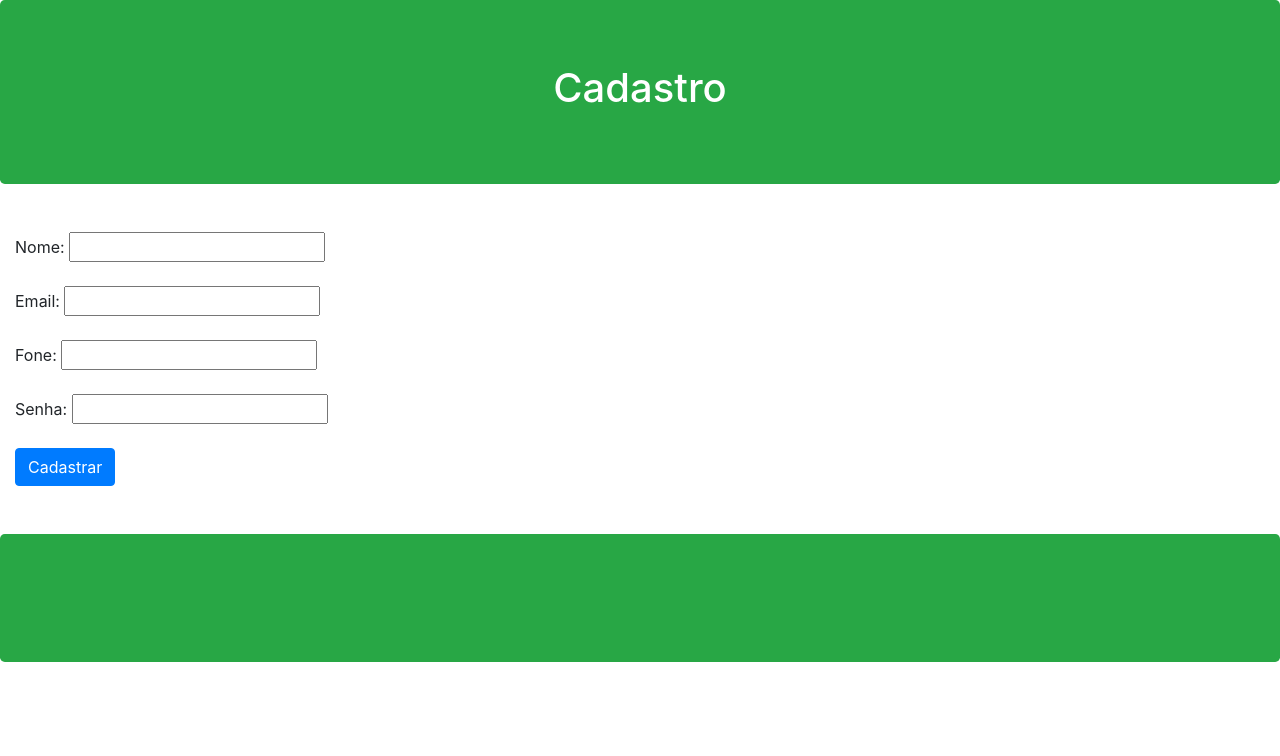
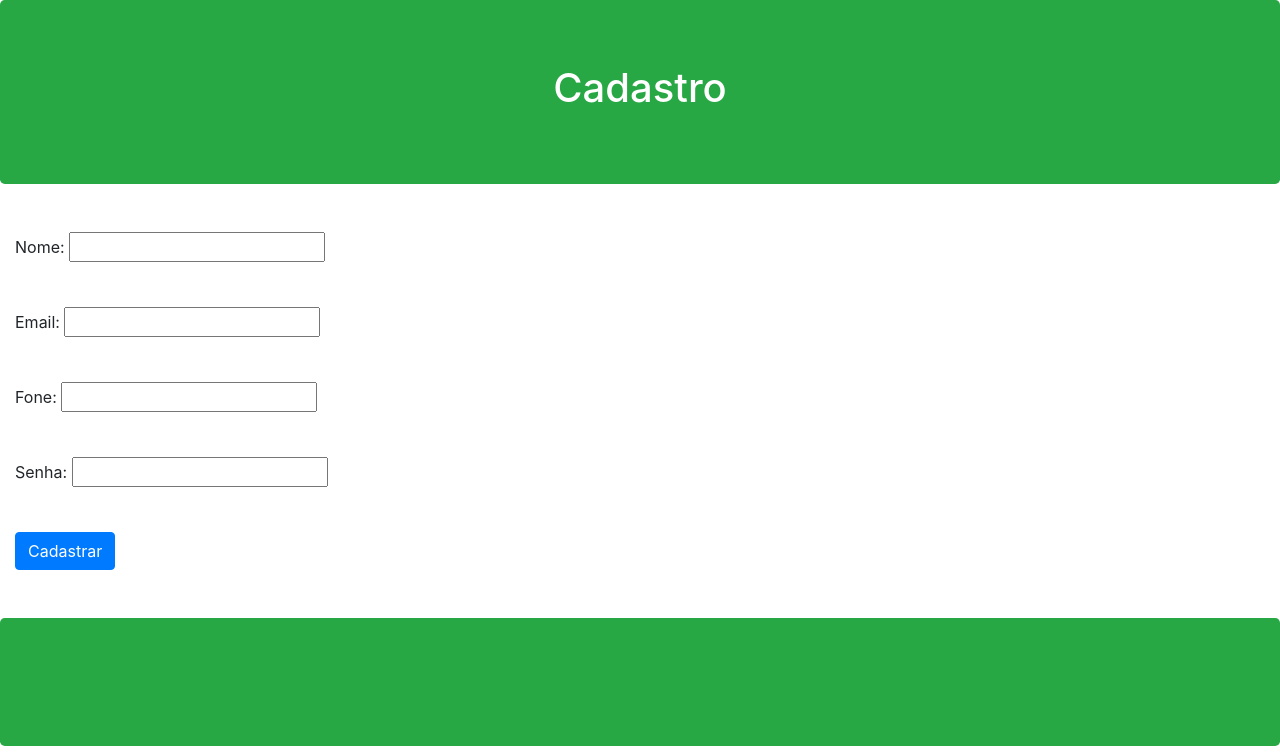
Before and after one commit to fabiogiacomel/bazar, a PHP site: page /cadastro/index.php in a window 1280 px wide. Shown: the top 756 px of the page. Run offline with PHP 8.4, Linux system fonts and the light colour scheme; data that the repository does not hold is empty; some libraries are stand-ins or nearby versions.

Commit message:
cadastro

```diff
--- a/cadastro/index.php
+++ b/cadastro/index.php
@@ -22,10 +22,22 @@
 
     </br></br>
     <form method="post" action="<?php echo $_SERVER['PHP_SELF']; ?>">
-    Nome:   <input type="text" name="fnome"> </br></br>
-    Email:  <input type="text" name="femail"></br></br>
-    Fone:   <input type="text" name="ffone"></br></br>
-    Senha:  <input type="text" name="senha"></br></br>
+      <div class="form-group">
+        <label for="lblNome">Nome: </label>
+        <input type="text" name="fnome"> </br></br>
+      </div>
+      <div class="form-group">
+        <label for="lblEmail">Email: </label>
+        <input type="email" name="femail"></br></br>
+      </div>
+      <div class="form-group">
+        <label for="lblFone">Fone: </label>
+        <input type="text" name="ffone"></br></br>
+      </div>
+      <div class="form-group">
+        <label for="lblSenha">Senha: </label>
+        <input type="password" name="senha"></br></br>
+      </div>
       <button type="submit" class="btn btn-primary">Cadastrar</button>
     </form>
     </br></br>
@@ -57,7 +69,6 @@
     } else {
       //echo $email;
       $execSQL = TRUE;
-
     }
   }
 
@@ -70,7 +81,6 @@
     } else {
       //echo $fone;
       $execSQL = TRUE;
-
     }
   }
 
@@ -83,7 +93,6 @@
     } else {
       //echo $senha;
       $execSQL = TRUE;
-
     }
   }
 
@@ -106,12 +115,12 @@ try {
     $stmt->bindParam(':senha', sha1($senha));
 
 
-  if($execSQL) {
+    if ($execSQL) {
       $stmt->execute();
 
       echo "Usuario Cadastrato com Sucesso!!!";
     }
-} catch(PDOException $e) {
+  } catch (PDOException $e) {
     echo "Error: " . $e->getMessage();
   }
   $conn = null;
```
Lines whose indentation alone changed are shown as unchanged.
